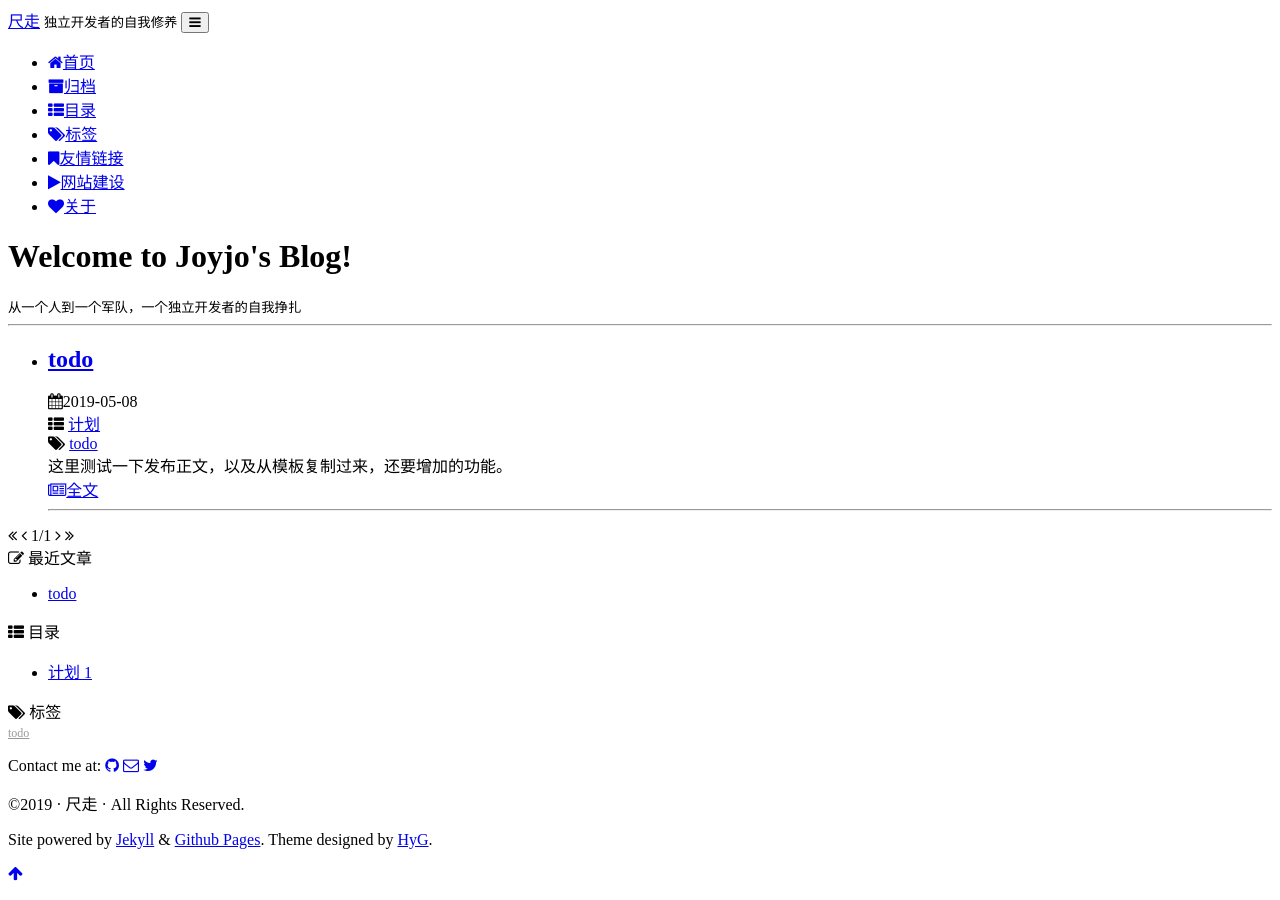
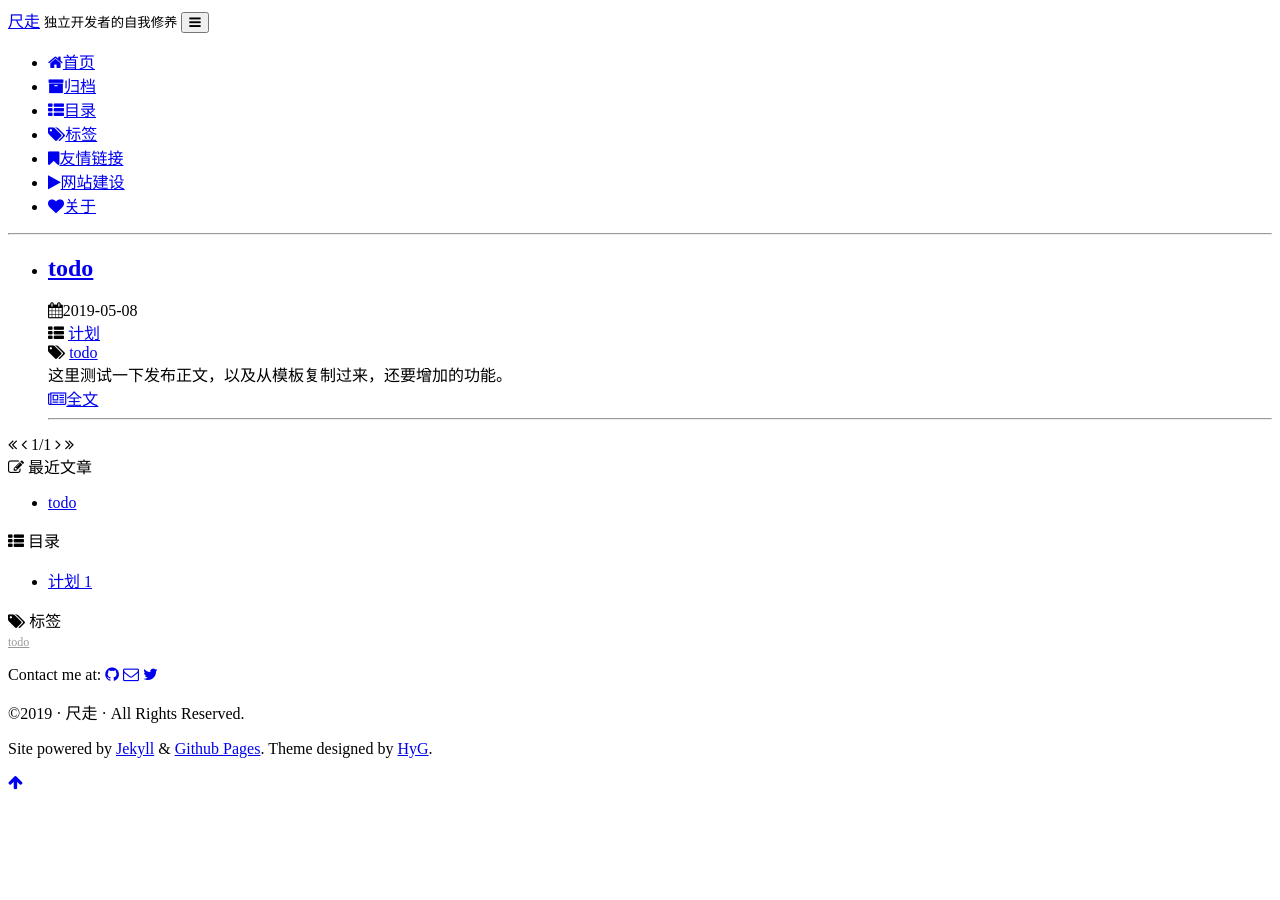
Before and after one commit to suesam/suesam.github.io, a Jekyll site: the page built from index.html, in a window 1280 px wide. Built offline with Jekyll 4.4.1, drawn with Linux system fonts in a browser that asks for light colours; the list of posts is cut into pages by our own code; comment, search, counter and statistics services are not loaded; a style sheet for code colours, icons or effects is not loaded.

Commit message:
去掉不要的文字

```diff
--- a/index.html
+++ b/index.html
@@ -4,8 +4,7 @@ layout: default
 
 <div class="page clearfix" index>
     <div class="left">
-        <h1>Welcome to Joyjo's Blog!</h1>
-        <small>从一个人到一个军队，一个独立开发者的自我挣扎</small>
+
         <hr>
         <ul>
             {% for post in paginator.posts %}
```
Also changed, not shown: 2 other files.
